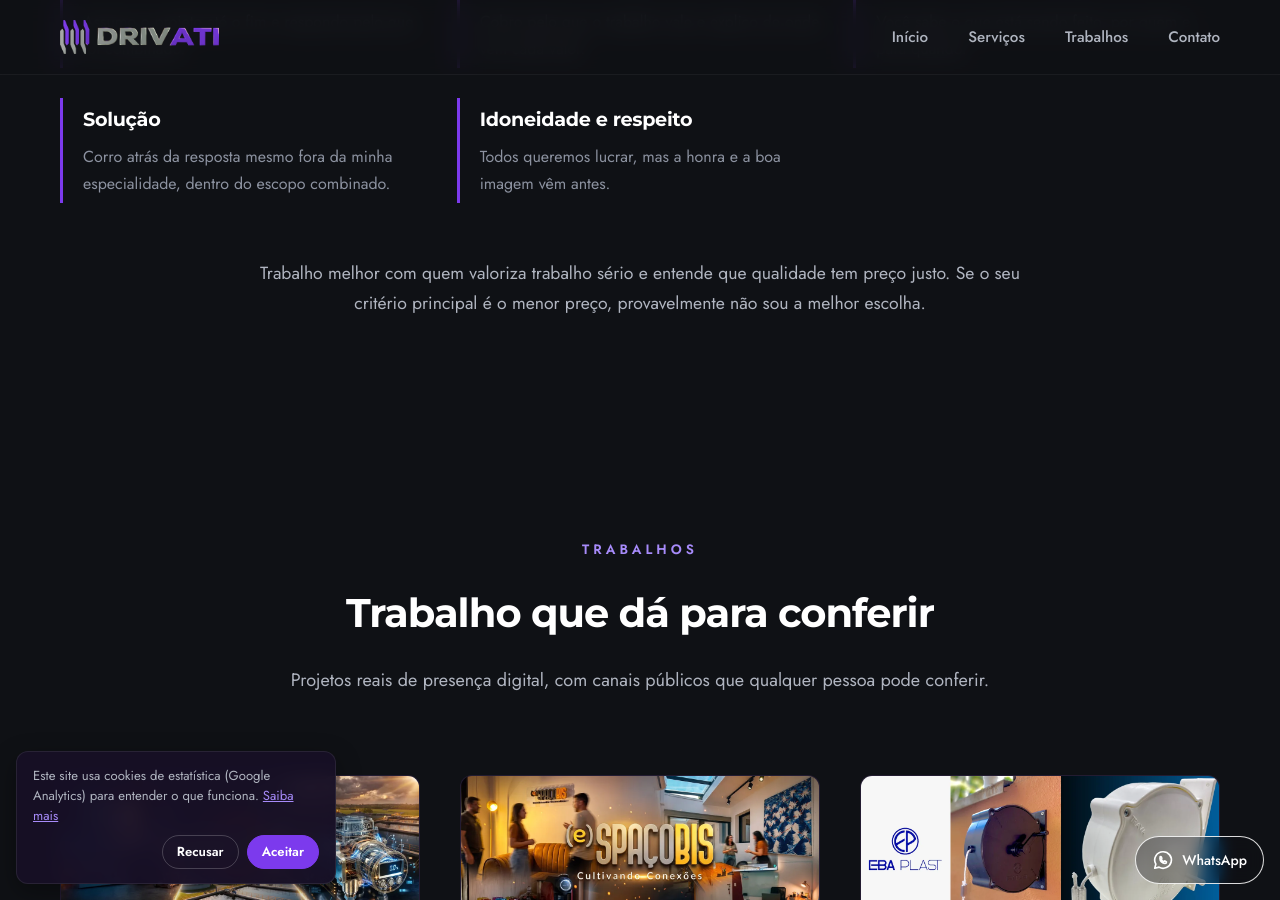
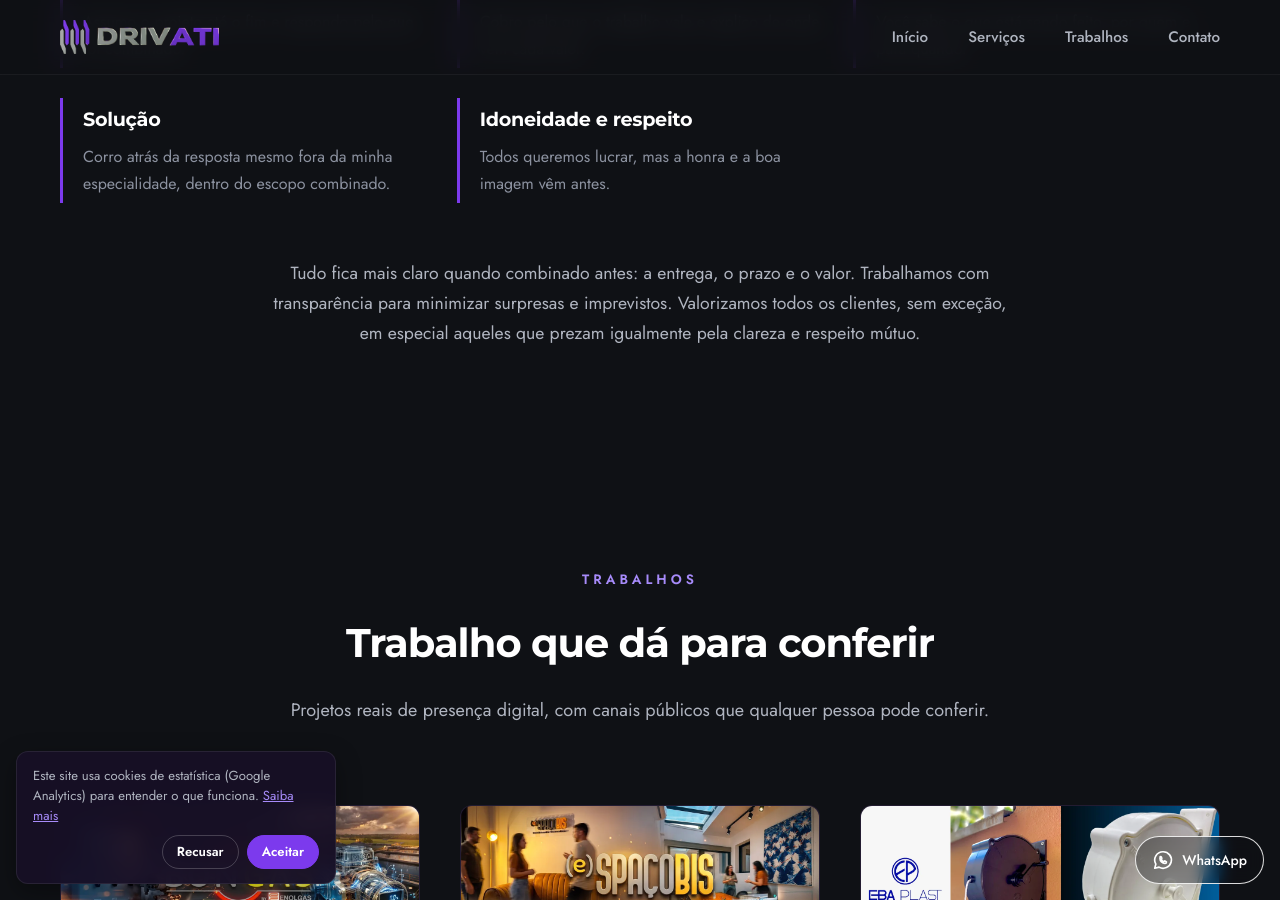
Before and after one commit to pedrosajrdigital/Drivati, a Jekyll site: the page built from index.html, in a window 1280 px wide and 900 px high, scrolled down 3009 px. Built offline with Jekyll 4.4.1, drawn with Linux system fonts in a browser that asks for light colours.

Commit message:
Nota dos princípios com o texto novo
Co-Authored-By: Claude Sonnet 5.5 <noreply@anthropic.com>
Claude-Session: https://claude.ai/code/session_01RjAyFE22sfAnTy89Y7pjqg

```diff
--- a/index.html
+++ b/index.html
@@ -103,7 +103,7 @@ standalone: true
                 <div class="principle"><h3>Solução</h3><p>Corro atrás da resposta mesmo fora da minha especialidade, dentro do escopo combinado.</p></div>
                 <div class="principle"><h3>Idoneidade e respeito</h3><p>Todos queremos lucrar, mas a honra e a boa imagem vêm antes.</p></div>
             </div>
-            <p class="principles-note">Trabalho melhor com quem valoriza trabalho sério e entende que qualidade tem preço justo. Se o seu critério principal é o menor preço, provavelmente não sou a melhor escolha.</p>
+            <p class="principles-note">Tudo fica mais claro quando combinado antes: a entrega, o prazo e o valor. Trabalhamos com transparência para minimizar surpresas e imprevistos. Valorizamos todos os clientes, sem exceção, em especial aqueles que prezam igualmente pela clareza e respeito mútuo.</p>
         </div>
     </section>
 
```
